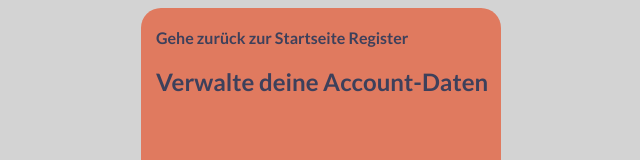
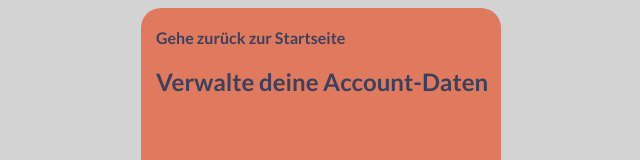
Before and after one commit to mullerow/Abled-App, a Vue app: page /account in a window 1280 px wide. Shown: the top 160 px of the page, without its empty margins (319-959 px from the left). Built offline with nearby package versions, Linux system fonts and the light colour scheme.

Commit message:
deletes dummy RouterLink for registerUserView

```diff
--- a/src/views/AccountViews/accountView.vue
+++ b/src/views/AccountViews/accountView.vue
@@ -1,6 +1,5 @@
 <template>
   <RouterLink :to="{ name: 'home' }">Gehe zurück zur Startseite</RouterLink>
-  <RouterLink :to="{ name: 'register' }"> Register</RouterLink>
   <h2>Verwalte deine Account-Daten</h2>
 </template>
 
```
